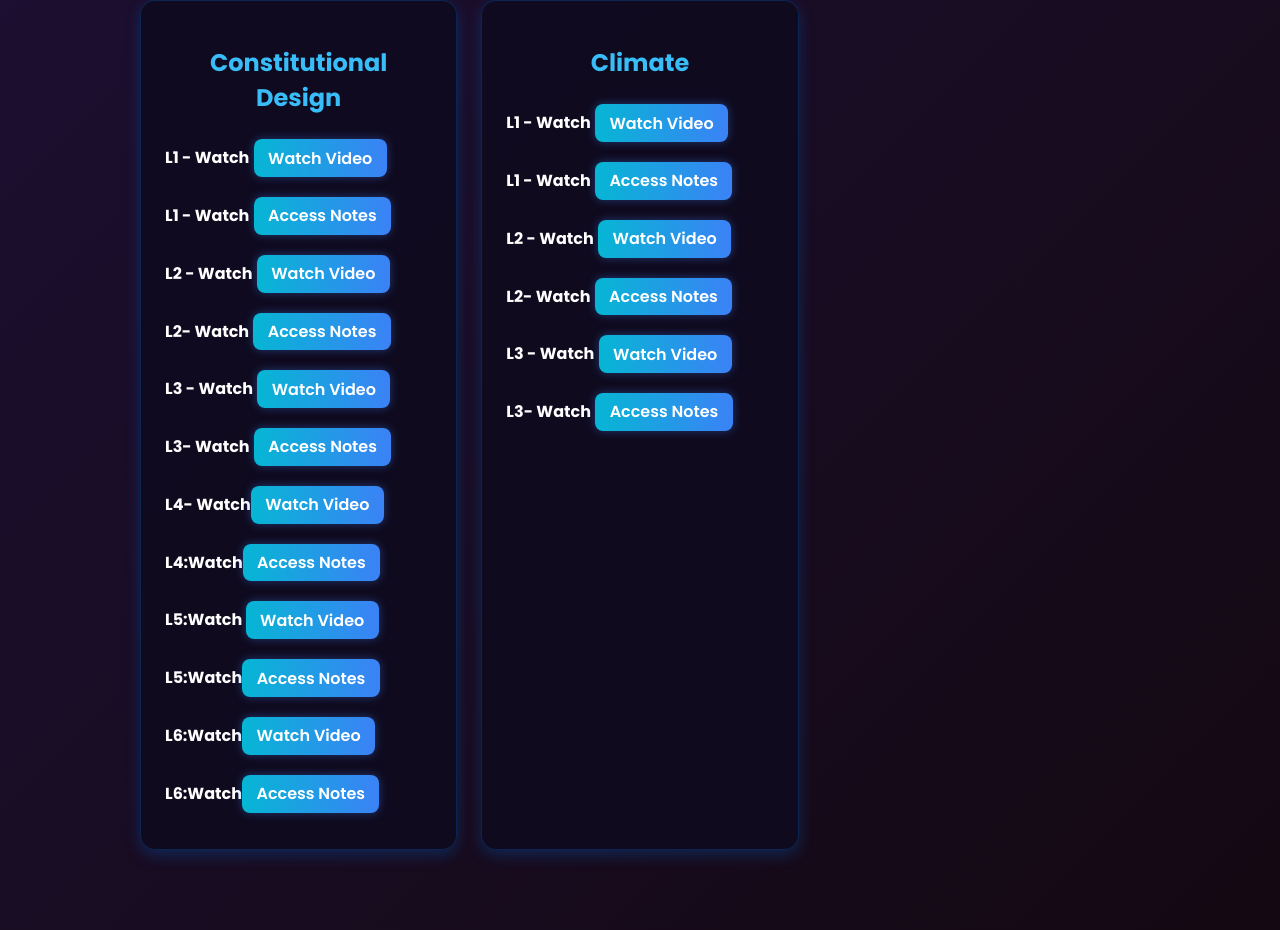
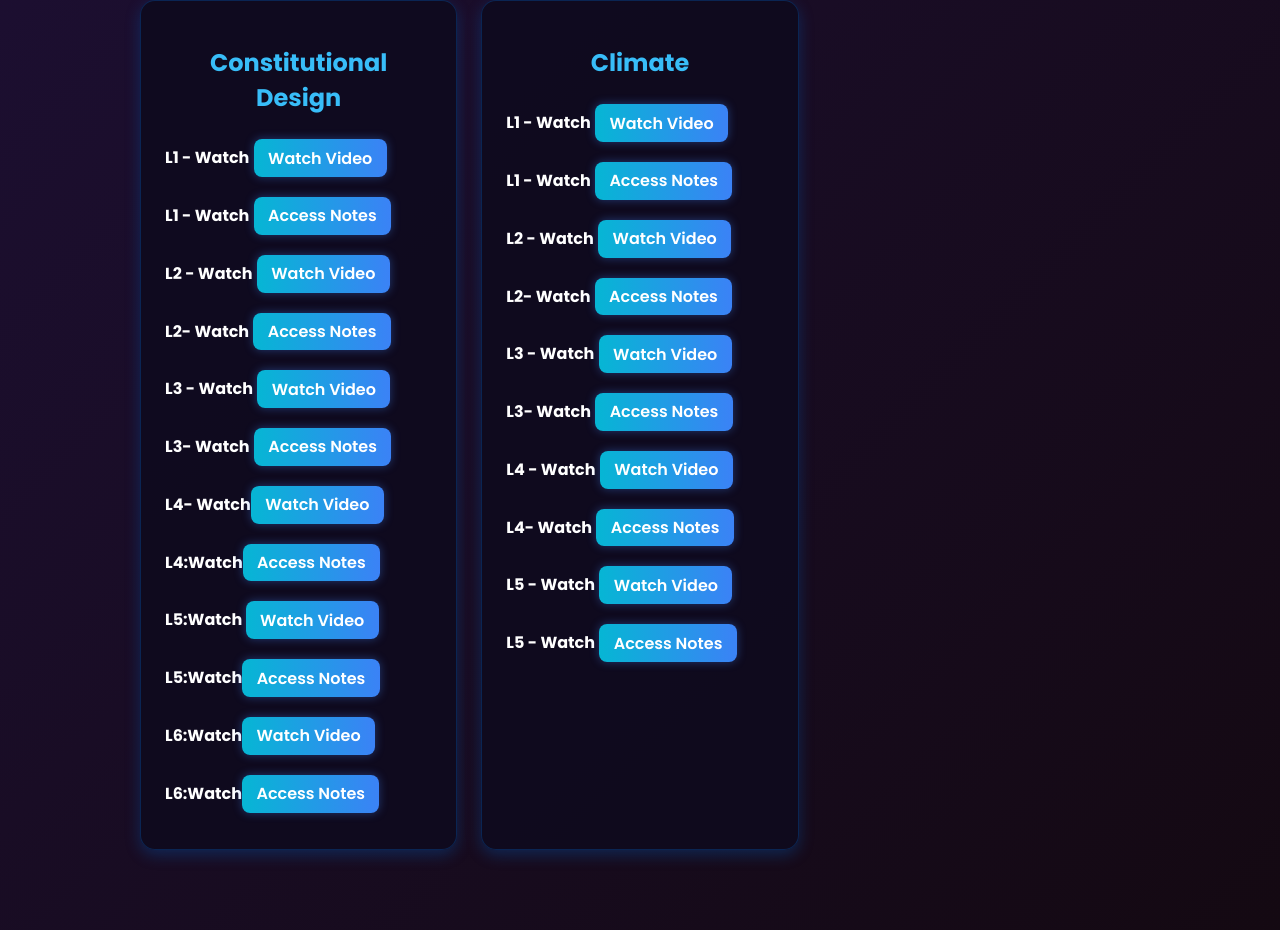
Before and after one commit to 938377/Future-toppers-, a plain HTML site: page index.html in a window 1280 px wide. Shown: the part 3311-4241 px from the top of the page. Drawn offline with nearby package versions, Linux system fonts and the light colour scheme.

Commit message:
Update index.html

```diff
--- a/index.html
+++ b/index.html
@@ -255,11 +255,17 @@
     <div class="chapter-card">
   <h2 class="chapter-title">Climate</h2>
    <div class="lesson"><span>L1 - Watch</span> <a class='watch' href='https://youtu.be/hYrhhT6w7ng?si=b8PG0khUgThqqr9g'>Watch Video</a></div>
-  <div class="lesson"><span>L1 - Watch</span> <a href="no notes" class="watch">Access Notes</a></div>
+  <div class="lesson"><span>L1 - Watch</span> <a href="https://dxixtlyravvxx.cloudfront.net/540admin_v1/file_manager/pdf/8964010052936455.pdf" class="watch">Access Notes</a></div>
    <div class="lesson"><span>L2 - Watch</span> <a class='watch' href='https://youtu.be/Ei5Gtc8C0bk?si=LdI8g2YvxnH1iDvU'>Watch Video</a></div>
-  <div class="lesson"><span>L2- Watch</span> <a href="" class="watch">Access Notes</a></div>
+  <div class="lesson"><span>L2- Watch</span> <a href="https://dxixtlyravvxx.cloudfront.net/540admin_v1/file_manager/pdf/8964010052936455.pdf" class="watch">Access Notes</a></div>
    <div class="lesson"><span>L3 - Watch</span> <a class='watch' href='https://youtu.be/9_AcFoqTD38?si=lR9PPzyZ7UkOpuAs'>Watch Video</a></div>
-  <div class="lesson"><span>L3- Watch</span> <a href="" class="watch">Access Notes</a></div>
+  <div class="lesson"><span>L3- Watch</span> <a href="https://dxixtlyravvxx.cloudfront.net/540admin_v1/file_manager/pdf/8964010052936455.pdf" class="watch">Access Notes</a></div>
+         <div class="lesson"><span>L4 - Watch</span> <a class='watch' href='https://youtu.be/zxURoBaYdZ8?si=fX6GvGRB7XRUDCbY'>Watch Video</a></div>
+  <div class="lesson"><span>L4- Watch</span> <a href="https://dxixtlyravvxx.cloudfront.net/540admin_v1/file_manager/pdf/8964010052936455.pdf" class="watch">Access Notes</a></div>
+     <div class="lesson"><span>L5 - Watch</span> <a class='watch' href='https://youtu.be/-e0FEgFrj-s?si=zMW4zj7EtmFJapZW'>Watch Video</a></div>
+  <div class="lesson"><span>L5 - Watch</span> <a href="https://dxixtlyravvxx.cloudfront.net/540admin_v1/file_manager/pdf/8964010052936455.pdf" class="watch">Access Notes</a></div>
+
+
 
 
   </main>
```
